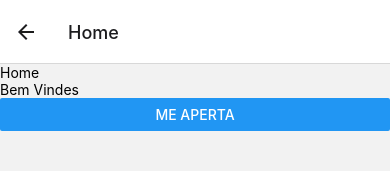
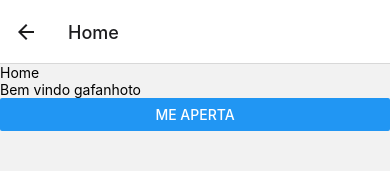
Before and after one commit to freddant/Mobile, a React Native app: screen /Home in a window 390 px wide. Shown: the top 171 px of the page. Built offline with nearby package versions, Linux system fonts and the light colour scheme.

Commit message:
arrumadinha

```diff
--- a/pages/Home.tsx
+++ b/pages/Home.tsx
@@ -6,7 +6,7 @@ export default function Home({navigation}) {
   return (
    <View>
     <Text>Home</Text>
-    <Text>Bem Vindes</Text>
+    <Text>Bem vindo gafanhoto</Text>
     <Button
         title="Me aperta"
         onPress={() => navigation.navigate('Login')}
```
